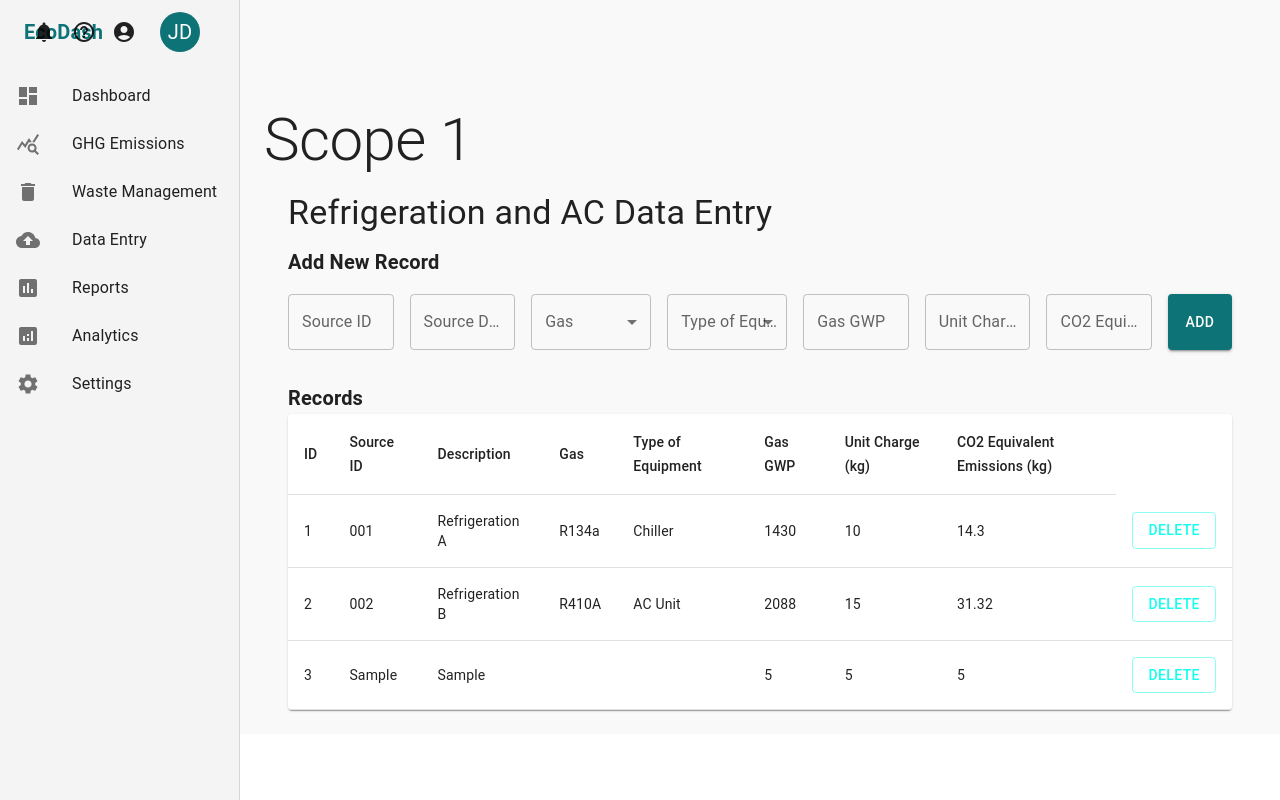
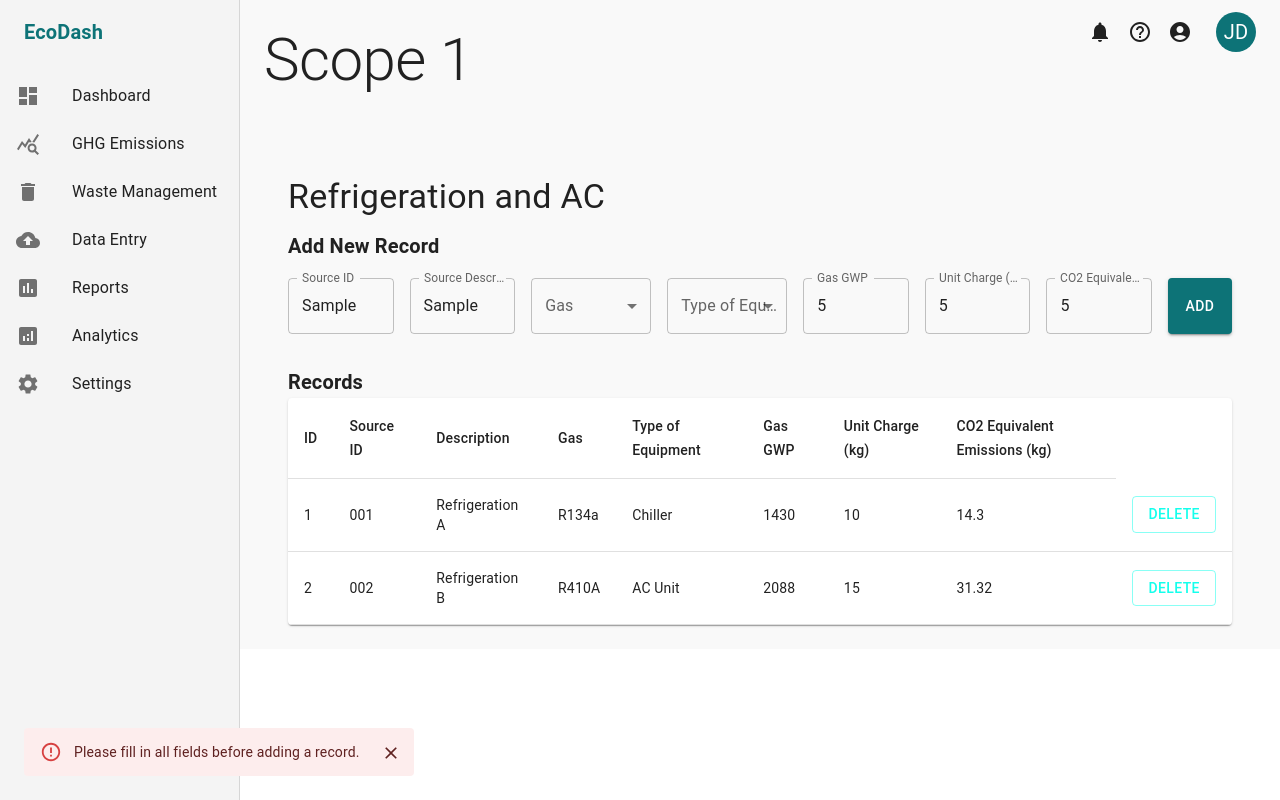
Before and after one commit to AbubakarMirza1/Kavish, a React (Create React App) app in the folder eco-dash/: page /Scope1RA in a window 1280 px wide. Both pictures are taken after typing "Sample", "Sample", "5", "5", "5" into the empty fields and a click on the button "ADD". Built offline with nearby package versions, Linux system fonts and the light colour scheme.

Commit message:
Update Scope1RA.js

```diff
--- a/eco-dash/src/screens/Scope1RA.js
+++ b/eco-dash/src/screens/Scope1RA.js
@@ -28,6 +28,13 @@ import {
   FormControl,
   Select,
   MenuItem,
+  Dialog,
+  DialogActions,
+  DialogContent,
+  DialogContentText,
+  DialogTitle,
+  Snackbar,
+  Alert
 } from '@mui/material';
 import {
   Dashboard as DashboardIcon,
@@ -60,6 +67,9 @@ const RefrigerationAndACPage = () => {
 
   const [rows, setRows] = useState(initialData);
   const [selectedSection, setSelectedSection] = useState('dashboard');
+  const [openDialog, setOpenDialog] = useState(false);
+  const [deleteId, setDeleteId] = useState(null);
+  const [openSnackbar, setOpenSnackbar] = useState(false); // New state for Snackbar
 
   const handleInputChange = (e) => {
     const { name, value } = e.target;
@@ -67,6 +77,10 @@ const RefrigerationAndACPage = () => {
   };
 
   const handleAddRow = () => {
+    if (Object.values(formValues).some(value => value === '')) {
+        setOpenSnackbar(true); // Show error message
+        return; // Prevent adding the row
+      }
     setRows((prev) => [...prev, { id: prev.length + 1, ...formValues }]);
     setFormValues({
       sourceId: '',
@@ -77,6 +91,20 @@ const RefrigerationAndACPage = () => {
       unitCharge: '',
       co2Emissions: '',
     }); // Reset form
+  };
+  const handleClickOpen = (id) => {
+    setOpenDialog(true);
+    setDeleteId(id);
+  };
+
+  const handleClose = () => {
+    setOpenDialog(false);
+    setOpenSnackbar(false);
+  };
+
+  const handleDeleteRow = () => {
+    setRows(prev => prev.filter(row => row.id !== deleteId));
+    setOpenDialog(false);
   };
 
   const theme = createTheme({
@@ -107,9 +135,6 @@ const RefrigerationAndACPage = () => {
     { label: 'Settings', icon: <SettingsIcon />, section: 'settings' },
   ];
 
-  const handleDeleteRow = (id) => {
-    setRows((prev) => prev.filter((row) => row.id !== id));
-  };
 
   return (
     <ThemeProvider theme={theme}>
@@ -152,6 +177,9 @@ const RefrigerationAndACPage = () => {
           {/* Top Bar */}
           <AppBar position="fixed" color="transparent" elevation={0} sx={{ zIndex: (theme) => theme.zIndex.drawer + 1 }}>
             <Toolbar sx={{ display: 'flex', justifyContent: 'space-between' }}>
+            <Typography variant="h2">
+
+            </Typography>
                 <Box sx={{ display: 'flex', alignItems: 'center' }}>
               <IconButton color="inherit">
                 <NotificationsIcon />
@@ -166,14 +194,14 @@ const RefrigerationAndACPage = () => {
             </Box>
             </Toolbar>
           </AppBar>
-          <Typography variant="h2" sx={{ mt: 10 }}>
+          <Typography variant="h2">
             Scope 1
           </Typography>
 
           {/* Page Content */}
-          <Container sx={{ mt: 2 }}>
+          <Container sx={{ mt: 10 }}>
             <Typography variant="h4" gutterBottom>
-              Refrigeration and AC Data Entry
+              Refrigeration and AC
             </Typography>
 
             {/* Form */}
@@ -289,7 +317,7 @@ const RefrigerationAndACPage = () => {
                       <TableCell>{row.unitCharge}</TableCell>
                       <TableCell>{row.co2Emissions}</TableCell>
                       <TableCell>
-                        <Button variant="outlined" color="secondary" onClick={() => handleDeleteRow(row.id)}>
+                        <Button variant="outlined" color="secondary" onClick={() => handleClickOpen(row.id)}>
                           Delete
                         </Button>
                       </TableCell>
@@ -300,6 +328,34 @@ const RefrigerationAndACPage = () => {
             </TableContainer>
           </Container>
         </Box>
+        {/* Confirmation Dialog for deletions */}
+        <Dialog
+          open={openDialog}
+          onClose={handleClose}
+          aria-labelledby="alert-dialog-title"
+          aria-describedby="alert-dialog-description"
+        >
+          <DialogTitle id="alert-dialog-title">{"Confirm Deletion"}</DialogTitle>
+          <DialogContent>
+            <DialogContentText id="alert-dialog-description">
+              Are you sure you want to delete this record?
+            </DialogContentText>
+          </DialogContent>
+          <DialogActions>
+            <Button onClick={handleClose} color="primary">
+              Cancel
+            </Button>
+            <Button onClick={handleDeleteRow} color="secondary" autoFocus>
+              Confirm
+            </Button>
+          </DialogActions>
+        </Dialog>
+        {/* Dialogs and Snackbar for error messages */}
+        <Snackbar open={openSnackbar} autoHideDuration={6000} onClose={handleClose}>
+          <Alert onClose={handleClose} severity="error" sx={{ width: '100%' }}>
+            Please fill in all fields before adding a record.
+          </Alert>
+        </Snackbar>
       </Box>
     </ThemeProvider>
   );
```
